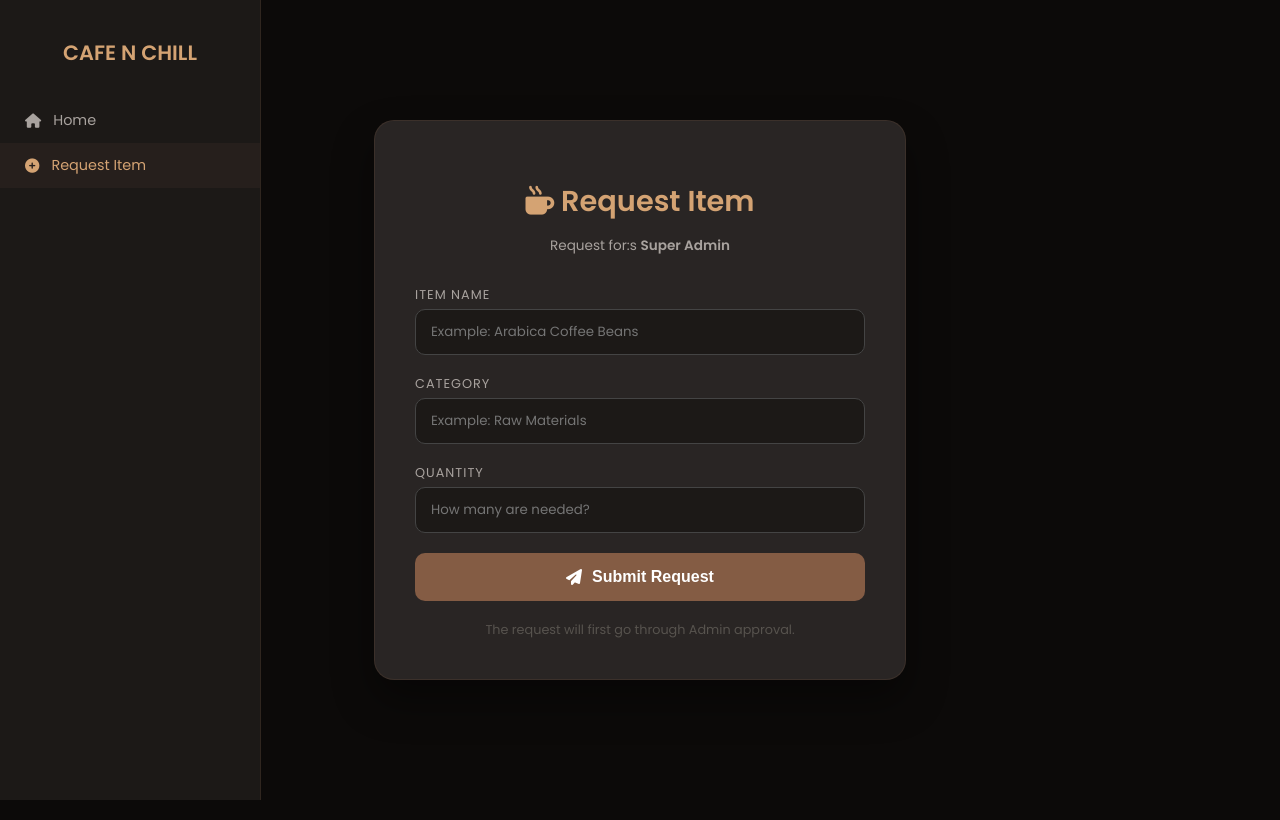
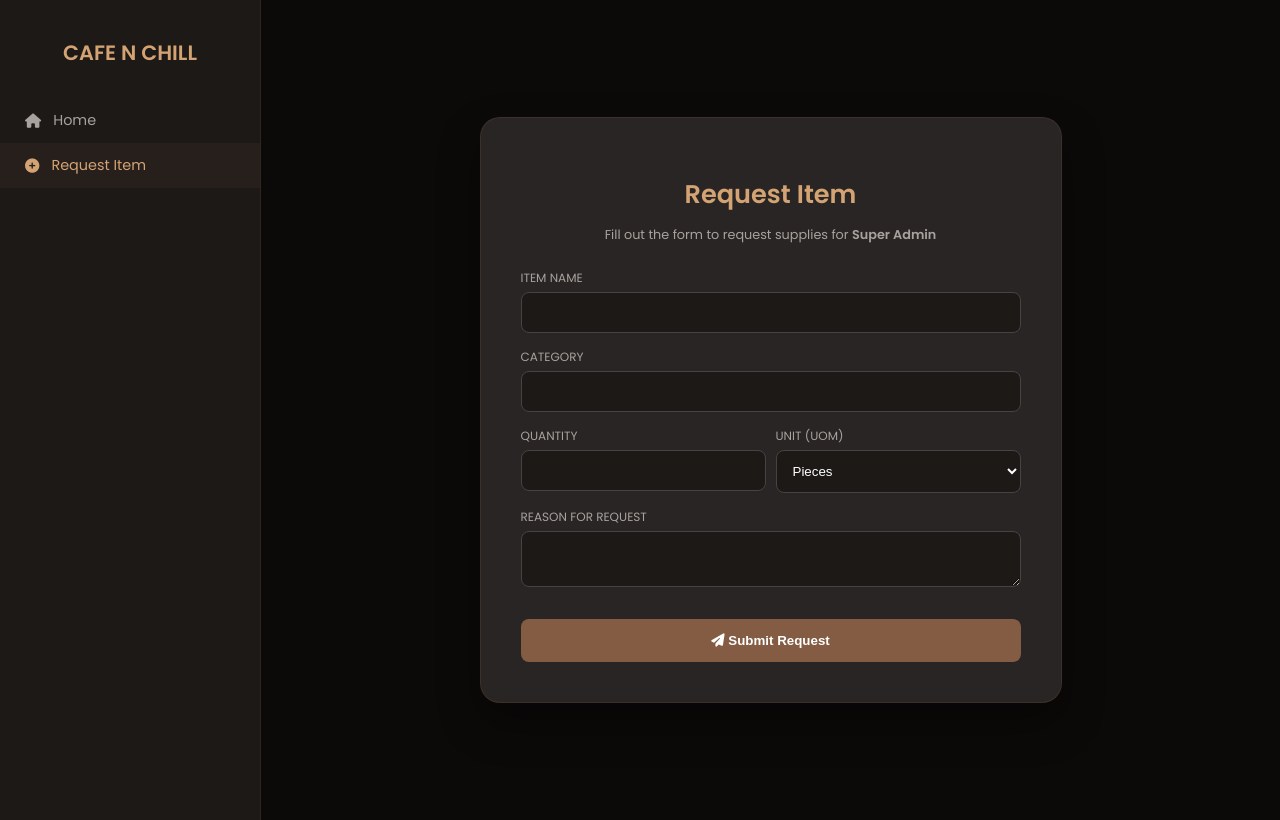
Before and after one commit to itzmekeisha/final-requirement-ws03-ws05, a PHP site: page /user/add_item_request.php in a window 1280 px wide. Run offline with PHP 8.4, Linux system fonts and the light colour scheme; a user stored in the database is signed in; some libraries are stand-ins or nearby versions.

Commit message:
add_item_request.php

```diff
--- a/CafeNChill/user/add_item_request.php
+++ b/CafeNChill/user/add_item_request.php
@@ -1,6 +1,12 @@
 <?php
 session_start();
 include "../config/db.php";
+
+
+header("X-Frame-Options: DENY");
+header("X-Content-Type-Options: nosniff");
+header("X-XSS-Protection: 1; mode=block");
+header("Referrer-Policy: no-referrer");
 
 if(!isset($_SESSION['user'])){
     header("Location: ../auth/login.php");
@@ -10,21 +16,44 @@ if(!isset($_SESSION['user'])){
 $user = $_SESSION['user'];
 $user_id = $user['id'];
 
+if (empty($_SESSION['csrf_token'])) {
+    $_SESSION['csrf_token'] = bin2hex(random_bytes(32));
+}
+
+
+
+function clean($data){
+    return htmlspecialchars(trim($data), ENT_QUOTES, 'UTF-8');
+}
+
 $success = false;
+
 if($_SERVER["REQUEST_METHOD"] == "POST"){
-    $n = trim($_POST['name']);
-    $c = trim($_POST['cat']);
-    $q = $_POST['qty'];
+
+
+    if(!isset($_POST['csrf_token']) || $_POST['csrf_token'] !== $_SESSION['csrf_token']){
+        die("Invalid CSRF token");
+    }
+
+    $n = clean($_POST['name']);
+    $c = clean($_POST['cat']);
+    $q = intval($_POST['qty']);
+    $uom = clean($_POST['uom']);
+    $reason = clean($_POST['reason']);
     $status = 'pending';
 
-    $stmt = $conn->prepare("INSERT INTO item_requests (name, category, quantity, status, user_id) VALUES (?, ?, ?, ?, ?)");
-    $stmt->bind_param("ssisi", $n, $c, $q, $status, $user_id);
+    $stmt = $conn->prepare("
+        INSERT INTO item_requests
+        (name, category, quantity, uom, reason, status, user_id)
+        VALUES (?, ?, ?, ?, ?, ?, ?)
+    ");
+
+    $stmt->bind_param("ssisssi", $n, $c, $q, $uom, $reason, $status, $user_id);
 
     if($stmt->execute()){
         $success = true;
     }
 }
-$page = basename($_SERVER['PHP_SELF']);
 ?>
 
 <!DOCTYPE html>
@@ -34,27 +63,53 @@ $page = basename($_SERVER['PHP_SELF']);
     <title>Cafe N Chill | Request Item</title>
     <link rel="stylesheet" href="https://cdnjs.cloudflare.com/ajax/libs/font-awesome/6.5.2/css/all.min.css">
     <script src="https://cdn.jsdelivr.net/npm/sweetalert2@11"></script>
+
     <style>
         @import url('https://fonts.googleapis.com/css2?family=Poppins:wght@300;400;600&display=swap');
         :root { --bg-color: #0c0a09; --sidebar-color: #1c1917; --coffee-brown: #845c44; --cream-accent: #d4a373; --text-light: #fafaf9; --card-bg: #292524; }
 
-        body { margin: 0; font-family: 'Poppins', sans-serif; background: var(--bg-color); color: var(--text-light); display: flex; justify-content: center; align-items: center; height: 100vh; }
-        .sidebar { width: 260px; height: 100vh; background: var(--sidebar-color); position: fixed; left: 0; top: 0; padding-top: 20px; border-right: 1px solid rgba(132, 92, 68, 0.2); }
+        body { margin: 0; font-family: 'Poppins', sans-serif; background: var(--bg-color); color: var(--text-light); display: flex; }
+        .sidebar { width: 260px; height: 100vh; background: var(--sidebar-color); padding-top: 20px; border-right: 1px solid rgba(132, 92, 68, 0.2); }
         .sidebar h2 { color: var(--cream-accent); text-align: center; font-size: 1.3rem; margin-bottom: 30px; }
         .sidebar a { display: flex; align-items: center; gap: 12px; color: #a8a29e; padding: 12px 25px; text-decoration: none; transition: 0.3s; font-size: 0.9rem; }
         .sidebar a:hover { background: rgba(132, 92, 68, 0.1); color: var(--cream-accent); }
-        .form-container { background: var(--card-bg); padding: 40px; width: 100%; max-width: 450px; border-radius: 20px; box-shadow: 0 20px 40px rgba(0,0,0,0.4); border: 1px solid rgba(132, 92, 68, 0.2); z-index: 1; }
-        h1 { color: var(--cream-accent); text-align: center; margin-bottom: 10px; font-size: 1.8rem; }
-        p.subtitle { text-align: center; color: #a8a29e; font-size: 0.85rem; margin-bottom: 30px; }
-        .input-group { margin-bottom: 20px; }
-        label { display: block; font-size: 0.8rem; color: #a8a29e; margin-bottom: 5px; text-transform: uppercase; letter-spacing: 1px; }
-        input { width: 100%; padding: 12px 15px; background: #1c1917; border: 1px solid #444; border-radius: 10px; color: white; font-family: inherit; outline: none; box-sizing: border-box; transition: 0.3s; }
-        input:focus { border-color: var(--coffee-brown); box-shadow: 0 0 0 2px rgba(132, 92, 68, 0.1); }
-        button { width: 100%; padding: 15px; background: var(--coffee-brown); color: white; border: none; border-radius: 10px; font-size: 1rem; font-weight: 600; cursor: pointer; transition: 0.3s; margin-top: 10px; display: flex; justify-content: center; align-items: center; gap: 10px; }
-        button:hover { background: var(--cream-accent); transform: translateY(-2px); }
-        .footer-text { text-align: center; margin-top: 20px; font-size: 0.8rem; color: #57534e; }
+
+        .main-content { flex: 1; display: flex; justify-content: center; align-items: center; padding: 40px; }
+        .form-container { background: var(--card-bg); padding: 40px; width: 100%; max-width: 500px; border-radius: 20px; box-shadow: 0 20px 40px rgba(0,0,0,0.4); border: 1px solid rgba(132, 92, 68, 0.2); }
+
+        h1 { color: var(--cream-accent); text-align: center; margin-bottom: 5px; font-size: 1.6rem; }
+        .subtitle { text-align: center; color: #a8a29e; font-size: 0.8rem; margin-bottom: 25px; }
+
+        .input-group { margin-bottom: 15px; }
+        label { display: block; font-size: 0.75rem; color: #a8a29e; margin-bottom: 5px; text-transform: uppercase; }
+
+        input, select, textarea {
+            width: 100%;
+            padding: 12px;
+            background: #1c1917;
+            border: 1px solid #444;
+            border-radius: 8px;
+            color: white;
+            box-sizing: border-box;
+        }
+
+        button {
+            width: 100%;
+            padding: 14px;
+            background: var(--coffee-brown);
+            color: white;
+            border: none;
+            border-radius: 8px;
+            font-weight: 600;
+            cursor: pointer;
+            margin-top: 10px;
+            transition: 0.3s;
+        }
+
+        button:hover { background: var(--cream-accent); }
     </style>
 </head>
+
 <body>
 
 <div class="sidebar">
@@ -65,44 +120,70 @@ $page = basename($_SERVER['PHP_SELF']);
     </a>
 </div>
 
+<div class="main-content">
     <div class="form-container">
-    <h1><i class="fa-solid fa-mug-hot"></i> Request Item</h1>
-    <p class="subtitle">Request for:s <strong><?php echo htmlspecialchars($user['full_name'] ?? 'User'); ?></strong></p>
+        <h1>Request Item</h1>
+        <p class="subtitle">
+            Fill out the form to request supplies for
+            <strong><?php echo htmlspecialchars($user['full_name'], ENT_QUOTES, 'UTF-8'); ?></strong>
+        </p>
 
         <form method="POST">
+
+            <!-- CSRF -->
+            <input type="hidden" name="csrf_token" value="<?php echo $_SESSION['csrf_token']; ?>">
+
             <div class="input-group">
                 <label>Item Name</label>
-            <input type="text" name="name" placeholder="Example: Arabica Coffee Beans" required>
+                <input type="text" name="name" required>
             </div>
+
             <div class="input-group">
                 <label>Category</label>
-            <input type="text" name="cat" placeholder="Example: Raw Materials" required>
+                <input type="text" name="cat" required>
             </div>
+
+            <div style="display:flex; gap:10px;">
+                <div class="input-group" style="flex:1;">
+                    <label>Quantity</label>
+                    <input type="number" name="qty" min="1" required>
+                </div>
+
+                <div class="input-group" style="flex:1;">
+                    <label>Unit (UOM)</label>
+                    <select name="uom" required>
+                        <option value="pcs">Pieces</option>
+                    </select>
+                </div>
+            </div>
+
             <div class="input-group">
-            <label>Quantity</label>
-            <input type="number" name="qty" placeholder="How many are needed?" required>
+                <label>Reason for Request</label>
+                <textarea name="reason" rows="2" required></textarea>
             </div>
 
             <button type="submit">
                 <i class="fa-solid fa-paper-plane"></i> Submit Request
             </button>
+
         </form>
-    <div class="footer-text">The request will first go through Admin approval.</div>
+    </div>
 </div>
 
 <?php if($success): ?>
 <script>
 Swal.fire({
     title: 'Request Sent!',
-        text: 'Your request has been submitted to the admin.',
+    text: 'Your request is now pending admin approval.',
     icon: 'success',
-        confirmButtonColor: '#845c44',
     background: '#1c1917',
-        color: '#fafaf9'
+    color: '#fafaf9',
+    confirmButtonColor: '#845c44'
 }).then(() => {
     window.location.href = 'user_home.php';
 });
 </script>
 <?php endif; ?>
+
 </body>
 </html>
```
Lines whose indentation alone changed are shown as unchanged.
